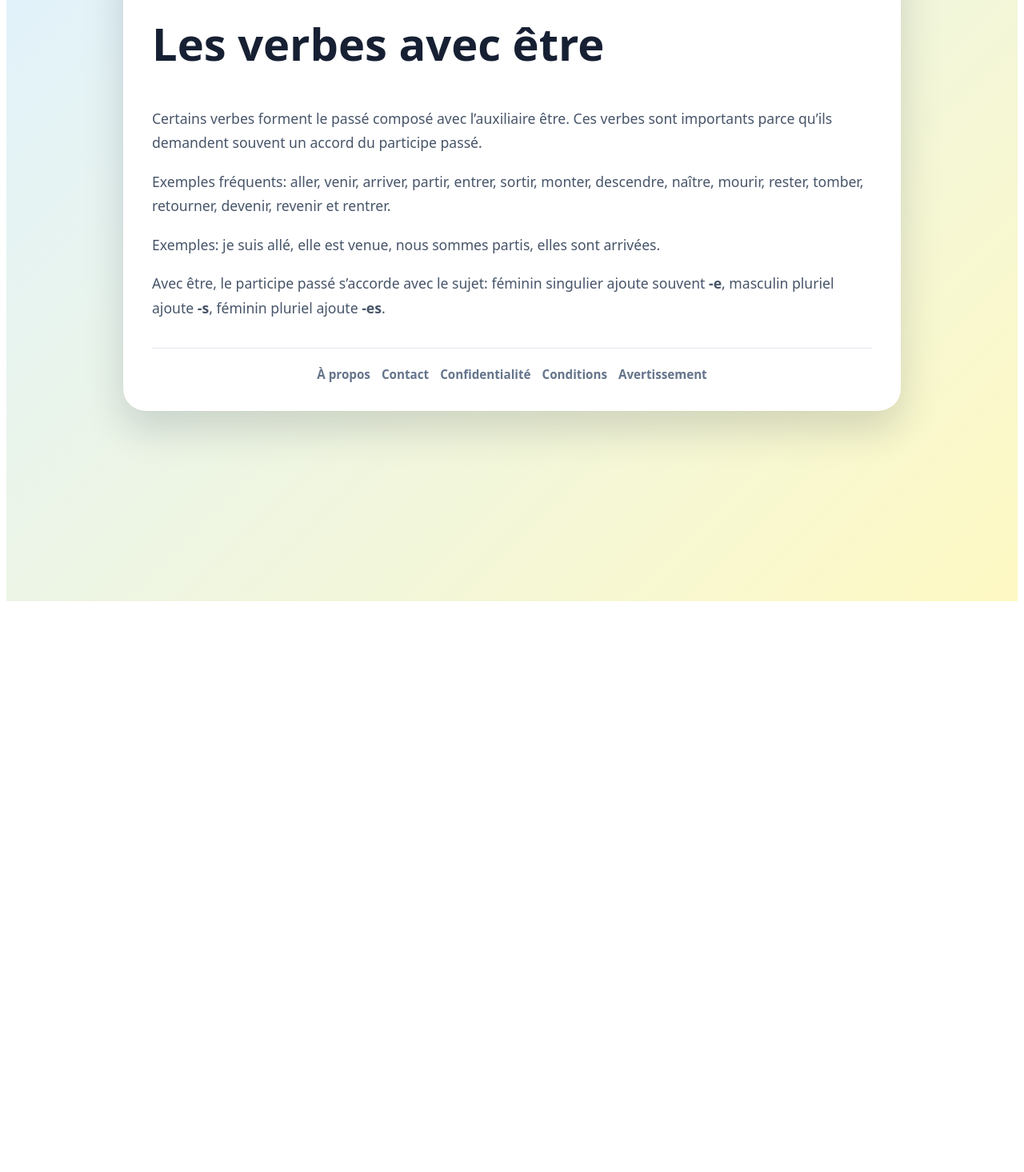
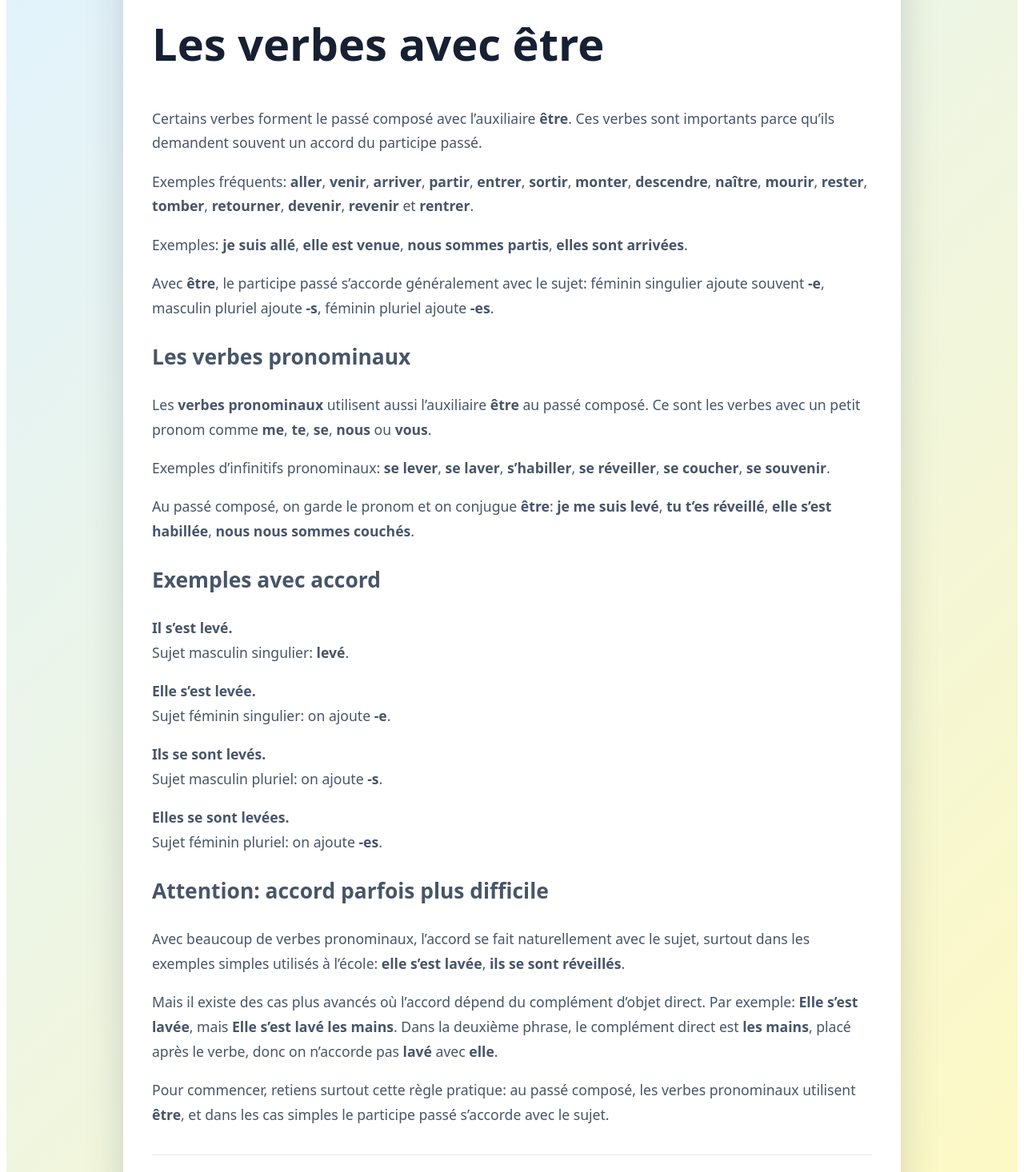
Before and after one commit to ossthun/machinepc, a Next.js app: page /verbes-avec-etre in a window 1280 px wide. Shown: the part 120-1586 px from the top of the page at 80% size. Before the commit the page ends 880 px from the top, so only its background shows below. Built offline with nearby package versions, Linux system fonts and the light colour scheme.

Commit message:
Enhance content and formatting for verbs with être
Updated text to emphasize verbs with être using strong tags for better visibility. Added examples and clarified rules regarding past participle agreement.

```diff
--- a/pages/verbes-avec-etre.js
+++ b/pages/verbes-avec-etre.js
@@ -4,23 +4,105 @@ export default function Page() {
   return (
     <SiteLayout title="Les verbes avec être">
       <p>
-        Certains verbes forment le passé composé avec l’auxiliaire être. Ces
-        verbes sont importants parce qu’ils demandent souvent un accord du
-        participe passé.
+        Certains verbes forment le passé composé avec l’auxiliaire{" "}
+        <strong>être</strong>. Ces verbes sont importants parce qu’ils demandent
+        souvent un accord du participe passé.
       </p>
+
       <p>
-        Exemples fréquents: aller, venir, arriver, partir, entrer, sortir,
-        monter, descendre, naître, mourir, rester, tomber, retourner, devenir,
-        revenir et rentrer.
+        Exemples fréquents: <strong>aller</strong>, <strong>venir</strong>,{" "}
+        <strong>arriver</strong>, <strong>partir</strong>,{" "}
+        <strong>entrer</strong>, <strong>sortir</strong>,{" "}
+        <strong>monter</strong>, <strong>descendre</strong>,{" "}
+        <strong>naître</strong>, <strong>mourir</strong>,{" "}
+        <strong>rester</strong>, <strong>tomber</strong>,{" "}
+        <strong>retourner</strong>, <strong>devenir</strong>,{" "}
+        <strong>revenir</strong> et <strong>rentrer</strong>.
       </p>
+
       <p>
-        Exemples: je suis allé, elle est venue, nous sommes partis, elles sont
-        arrivées.
+        Exemples: <strong>je suis allé</strong>,{" "}
+        <strong>elle est venue</strong>, <strong>nous sommes partis</strong>,{" "}
+        <strong>elles sont arrivées</strong>.
       </p>
+
       <p>
-        Avec être, le participe passé s’accorde avec le sujet: féminin singulier
-        ajoute souvent <strong>-e</strong>, masculin pluriel ajoute{" "}
-        <strong>-s</strong>, féminin pluriel ajoute <strong>-es</strong>.
+        Avec <strong>être</strong>, le participe passé s’accorde généralement
+        avec le sujet: féminin singulier ajoute souvent <strong>-e</strong>,
+        masculin pluriel ajoute <strong>-s</strong>, féminin pluriel ajoute{" "}
+        <strong>-es</strong>.
+      </p>
+
+      <h2>Les verbes pronominaux</h2>
+
+      <p>
+        Les <strong>verbes pronominaux</strong> utilisent aussi l’auxiliaire{" "}
+        <strong>être</strong> au passé composé. Ce sont les verbes avec un petit
+        pronom comme <strong>me</strong>, <strong>te</strong>,{" "}
+        <strong>se</strong>, <strong>nous</strong> ou <strong>vous</strong>.
+      </p>
+
+      <p>
+        Exemples d’infinitifs pronominaux: <strong>se lever</strong>,{" "}
+        <strong>se laver</strong>, <strong>s’habiller</strong>,{" "}
+        <strong>se réveiller</strong>, <strong>se coucher</strong>,{" "}
+        <strong>se souvenir</strong>.
+      </p>
+
+      <p>
+        Au passé composé, on garde le pronom et on conjugue{" "}
+        <strong>être</strong>: <strong>je me suis levé</strong>,{" "}
+        <strong>tu t’es réveillé</strong>, <strong>elle s’est habillée</strong>,{" "}
+        <strong>nous nous sommes couchés</strong>.
+      </p>
+
+      <h2>Exemples avec accord</h2>
+
+      <p>
+        <strong>Il s’est levé.</strong>
+        <br />
+        Sujet masculin singulier: <strong>levé</strong>.
+      </p>
+
+      <p>
+        <strong>Elle s’est levée.</strong>
+        <br />
+        Sujet féminin singulier: on ajoute <strong>-e</strong>.
+      </p>
+
+      <p>
+        <strong>Ils se sont levés.</strong>
+        <br />
+        Sujet masculin pluriel: on ajoute <strong>-s</strong>.
+      </p>
+
+      <p>
+        <strong>Elles se sont levées.</strong>
+        <br />
+        Sujet féminin pluriel: on ajoute <strong>-es</strong>.
+      </p>
+
+      <h2>Attention: accord parfois plus difficile</h2>
+
+      <p>
+        Avec beaucoup de verbes pronominaux, l’accord se fait naturellement avec
+        le sujet, surtout dans les exemples simples utilisés à l’école:
+        <strong> elle s’est lavée</strong>,{" "}
+        <strong>ils se sont réveillés</strong>.
+      </p>
+
+      <p>
+        Mais il existe des cas plus avancés où l’accord dépend du complément
+        d’objet direct. Par exemple: <strong>Elle s’est lavée</strong>, mais{" "}
+        <strong>Elle s’est lavé les mains</strong>. Dans la deuxième phrase, le
+        complément direct est <strong>les mains</strong>, placé après le verbe,
+        donc on n’accorde pas <strong>lavé</strong> avec <strong>elle</strong>.
+      </p>
+
+      <p>
+        Pour commencer, retiens surtout cette règle pratique: au passé composé,
+        les verbes pronominaux utilisent <strong>être</strong>, et dans les cas
+        simples le participe passé s’accorde avec le sujet.
       </p>
     </SiteLayout>
   );
```
